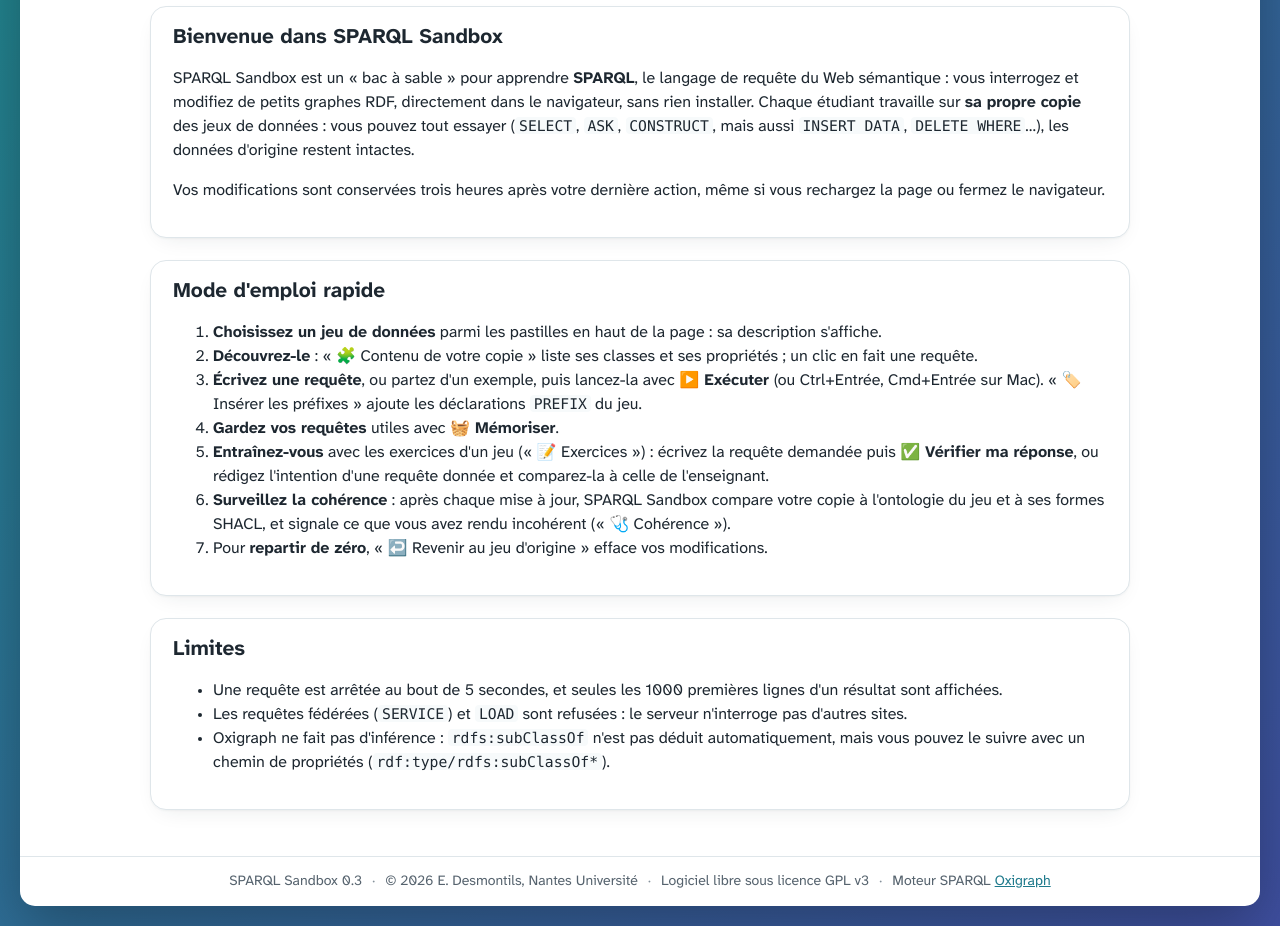
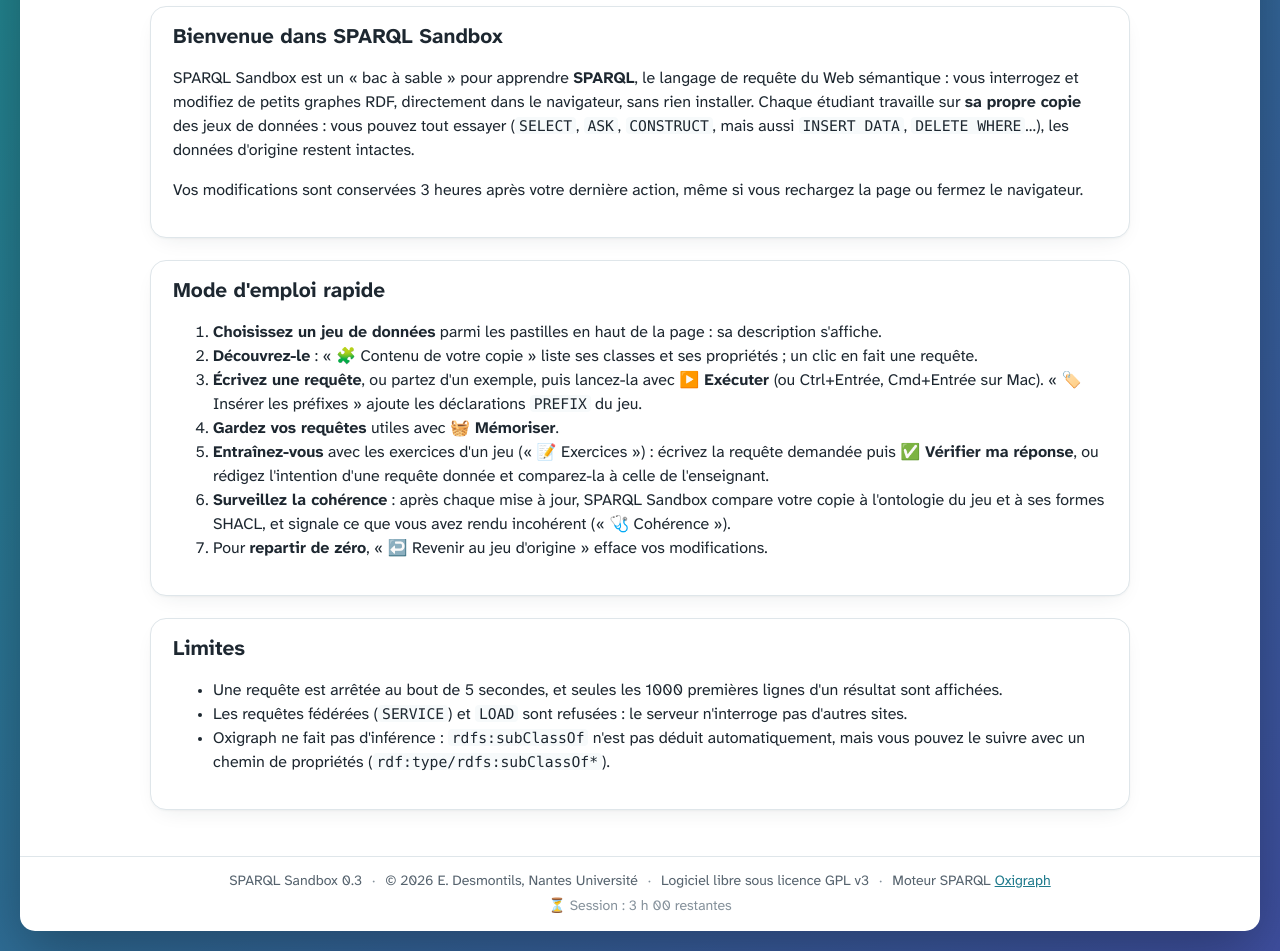
Before and after one commit to edesmontils/SPARQLSandbox, a PHP site: page / in a window 1280 px wide. Shown: the part 277-1228 px from the top of the page. Before the commit the page ends 1203 px from the top, so only its background shows below. Run offline with PHP 8.4, Linux system fonts and the light colour scheme.

Commit message:
Durée de session réelle sur l'accueil et temps restant en pied de page
Co-Authored-By: Claude Opus 5.5 <noreply@anthropic.com>
Claude-Session: https://claude.ai/code/session_017abbc3LHCXZVyZbuPpvzUp

```diff
--- a/config.xml
+++ b/config.xml
@@ -12,7 +12,7 @@
 					<strong>sa propre copie</strong> des jeux de données : vous pouvez tout essayer
 					(<code>SELECT</code>, <code>ASK</code>, <code>CONSTRUCT</code>, mais aussi
 					<code>INSERT DATA</code>, <code>DELETE WHERE</code>…), les données d'origine restent intactes.</p>
-				<p>Vos modifications sont conservées trois heures après votre dernière action, même si vous
+				<p>Vos modifications sont conservées {duree_session} après votre dernière action, même si vous
 					rechargez la page ou fermez le navigateur.</p>
 			</div>
 		</section>
--- a/controler.php
+++ b/controler.php
@@ -18,7 +18,7 @@ function reponse($ok, $html, $code = 200) {
 if (!$session_ok || $_SERVER['REQUEST_METHOD'] !== 'POST')
 	reponse(false, "<p class='statut ko'>❌ Requête invalide.</p>", 400);
 if (!jeton_valide())
-	reponse(false, "<p class='statut ko'>❌ Session expirée (plus de ".round(DUREE_SESSION / 3600, 1)." h d'inactivité, "
+	reponse(false, "<p class='statut ko'>❌ Session expirée (plus de ".libelle_duree(DUREE_SESSION)." d'inactivité, "
 		."ou application ouverte dans un autre onglet) : rechargez la page pour continuer.</p>", 403);
 
 $jeux = liste_jeux();
--- a/default.css
+++ b/default.css
@@ -176,6 +176,8 @@ table.resultat { width: 100%; border-collapse: collapse; font-size: .92em; }
 
 .pied { padding: 14px 30px; border-top: 1px solid var(--sb-border); color: var(--sb-ink-soft); font-size: .88em; text-align: center; }
 .pied p { margin: 0; }
+.pied .temps-session { margin-top: 4px; color: var(--sb-ink-faint); }
+.pied .temps-session.bientot { color: var(--sb-ink-soft); font-weight: bold; }
 .separateur { margin: 0 6px; color: var(--sb-ink-faint); }
 
 @media (max-width: 600px) {
--- a/dossiers.php
+++ b/dossiers.php
@@ -57,3 +57,12 @@ function duree_vie() {
 		return max(60, (int)$r['duree_session_min'] * 60);
 	return 3 * 60 * 60;
 }
+
+// Durée en clair, arrondie à la minute : « 3 heures », « 1 heure 30 », « 45 minutes »
+function libelle_duree($secondes) {
+	$min = max(1, (int)round($secondes / 60));
+	$h = intdiv($min, 60);
+	$m = $min % 60;
+	if ($h == 0) return $m.' minute'.($m > 1 ? 's' : '');
+	return $h.' heure'.($h > 1 ? 's' : '').($m ? ' '.sprintf('%02d', $m) : '');
+}
--- a/index.php
+++ b/index.php
@@ -36,6 +36,7 @@ $prefixes = is_null($jeu) ? array() : array_merge(array('rdf' => PREFIXES_STANDA
 	'xsd' => PREFIXES_STANDARD['xsd']), prefixes_jeu($jeu));
 $donnees_js = array(
 	'csrf' => $_SESSION['csrf'],
+	'duree_session' => DUREE_SESSION,
 	'jeu' => $jeu,
 	'prefixes' => $prefixes,
 	'exemples' => is_null($jeu) ? array() : $jeux[$jeu]['exemples'],
@@ -81,7 +82,8 @@ $exercices = is_null($jeu) ? array() : exos_de_jeu($jeu);
 <main id="contenu">
 <?php foreach ($erreurs as $e) echo "<p class='statut ko'>❌ ".html($e)."</p>\n"; ?>
 <?php if (is_null($jeu)) {
-	echo $config ? contenu_xml($config->accueil) : '';
+	// {duree_session} : durée réelle, réglée dans sparqlsandbox.ini
+	echo $config ? str_replace('{duree_session}', html(libelle_duree(DUREE_SESSION)), contenu_xml($config->accueil)) : '';
 } else { $j = $jeux[$jeu]; ?>
   <section class="post">
     <h2 class="title"><?php echo html($j['titre']); ?></h2>
@@ -164,7 +166,8 @@ $exercices = is_null($jeu) ? array() : exos_de_jeu($jeu);
 <footer class="pied"><p><?php echo html($nom_appli); ?> <?php echo html($version); ?>
   <span class="separateur">·</span> © 2026 E. Desmontils, Nantes Université
   <span class="separateur">·</span> Logiciel libre sous licence GPL v3
-  <span class="separateur">·</span> Moteur SPARQL <a href="https://github.com/oxigraph/oxigraph">Oxigraph</a></p></footer>
+  <span class="separateur">·</span> Moteur SPARQL <a href="https://github.com/oxigraph/oxigraph">Oxigraph</a></p>
+  <p class="temps-session" id="temps-session" title="La session et vos copies sont effacées après <?php echo html(libelle_duree(DUREE_SESSION)); ?> sans activité">⏳ Session valable <?php echo html(libelle_duree(DUREE_SESSION)); ?> après la dernière action</p></footer>
 </div>
 </body>
 </html>
--- a/js/sandbox.js
+++ b/js/sandbox.js
@@ -2,6 +2,31 @@
 (function () {
 	'use strict';
 	var donnees = JSON.parse(document.getElementById('donnees').textContent);
+
+	// Temps restant avant l'expiration de la session (pied de page) ; chaque appel au
+	// serveur la prolonge de toute sa durée
+	var tempsSession = document.getElementById('temps-session');
+	var finSession = Date.now() + donnees.duree_session * 1000;
+	function libelleDuree(s) {
+		var min = Math.max(1, Math.ceil(s / 60)), h = Math.floor(min / 60), m = min % 60;
+		if (h === 0) return m + ' minute' + (m > 1 ? 's' : '');
+		return h + ' h ' + (m < 10 ? '0' : '') + m;
+	}
+	function afficheTempsSession() {
+		if (!tempsSession) return;
+		var reste = (finSession - Date.now()) / 1000;
+		if (reste <= 0) {
+			tempsSession.textContent = '⌛ Session expirée : rechargez la page pour continuer.';
+			tempsSession.classList.add('bientot');
+			return;
+		}
+		tempsSession.textContent = '⏳ Session : ' + libelleDuree(reste) + ' restante' + (reste > 60 ? 's' : '');
+		tempsSession.classList.toggle('bientot', reste <= 10 * 60);
+	}
+	afficheTempsSession();
+	setInterval(afficheTempsSession, 15000);
+	function prolongeSession() { finSession = Date.now() + donnees.duree_session * 1000; afficheTempsSession(); }
+
 	if (!donnees.jeu) return;
 
 	var zone = document.getElementById('requete');
@@ -50,6 +75,7 @@
 		Object.keys(champs || {}).forEach(function (k) { corps.set(k, champs[k]); });
 		return fetch('controler.php', { method: 'POST', body: corps, credentials: 'same-origin' })
 			.then(function (r) {
+				if (r.headers.get('X-SPARQLSandbox') && r.status !== 403) prolongeSession();
 				if (!r.headers.get('X-SPARQLSandbox'))
 					return { ok: false, html: "<p class='statut ko'>❌ La requête a été bloquée avant d'atteindre l'application " +
 						"(pare-feu ou proxy, code " + r.status + ").</p>" };
```
Also changed, not shown: tests/run.php (+11 -0 lines), README.md.
